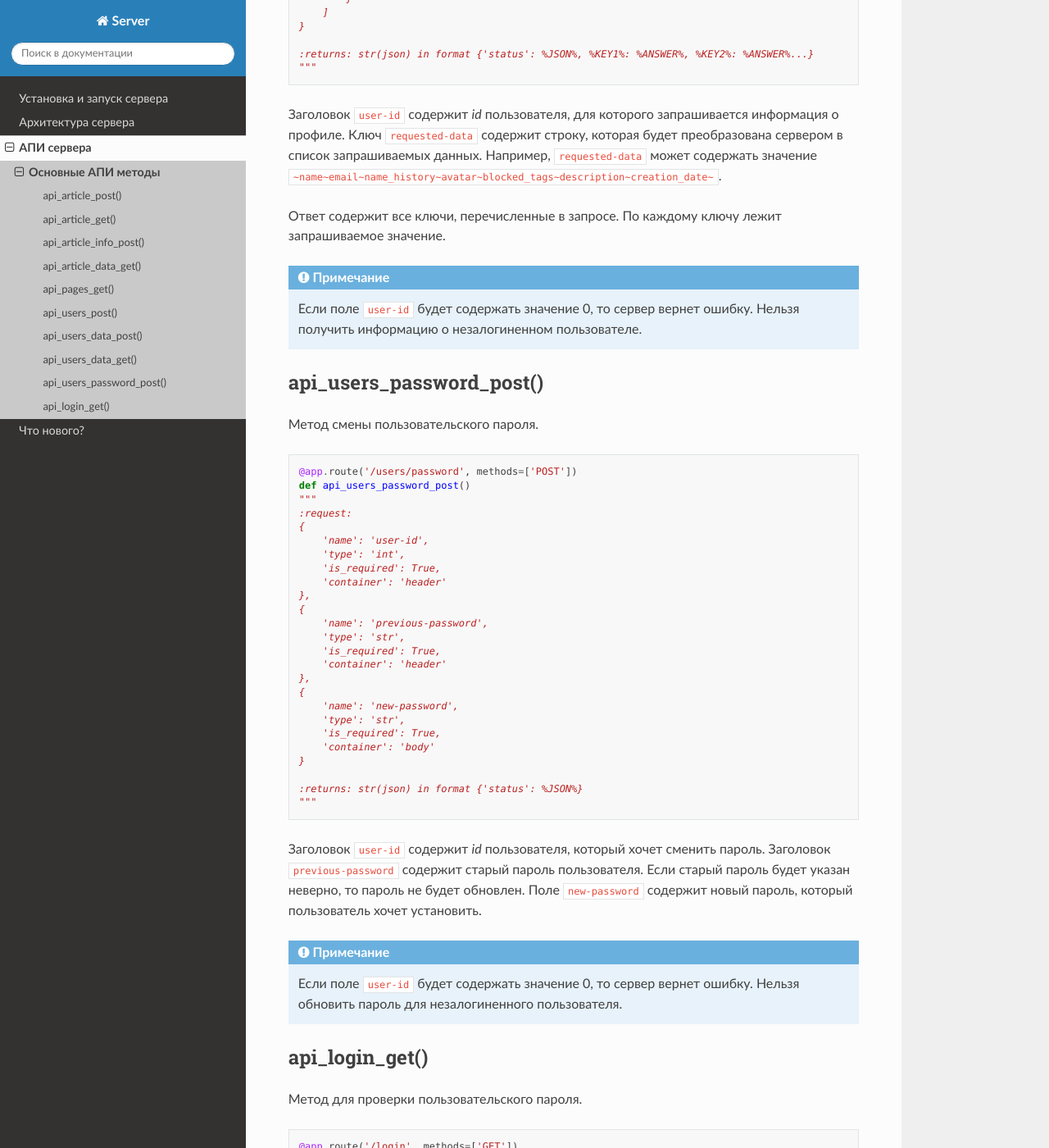
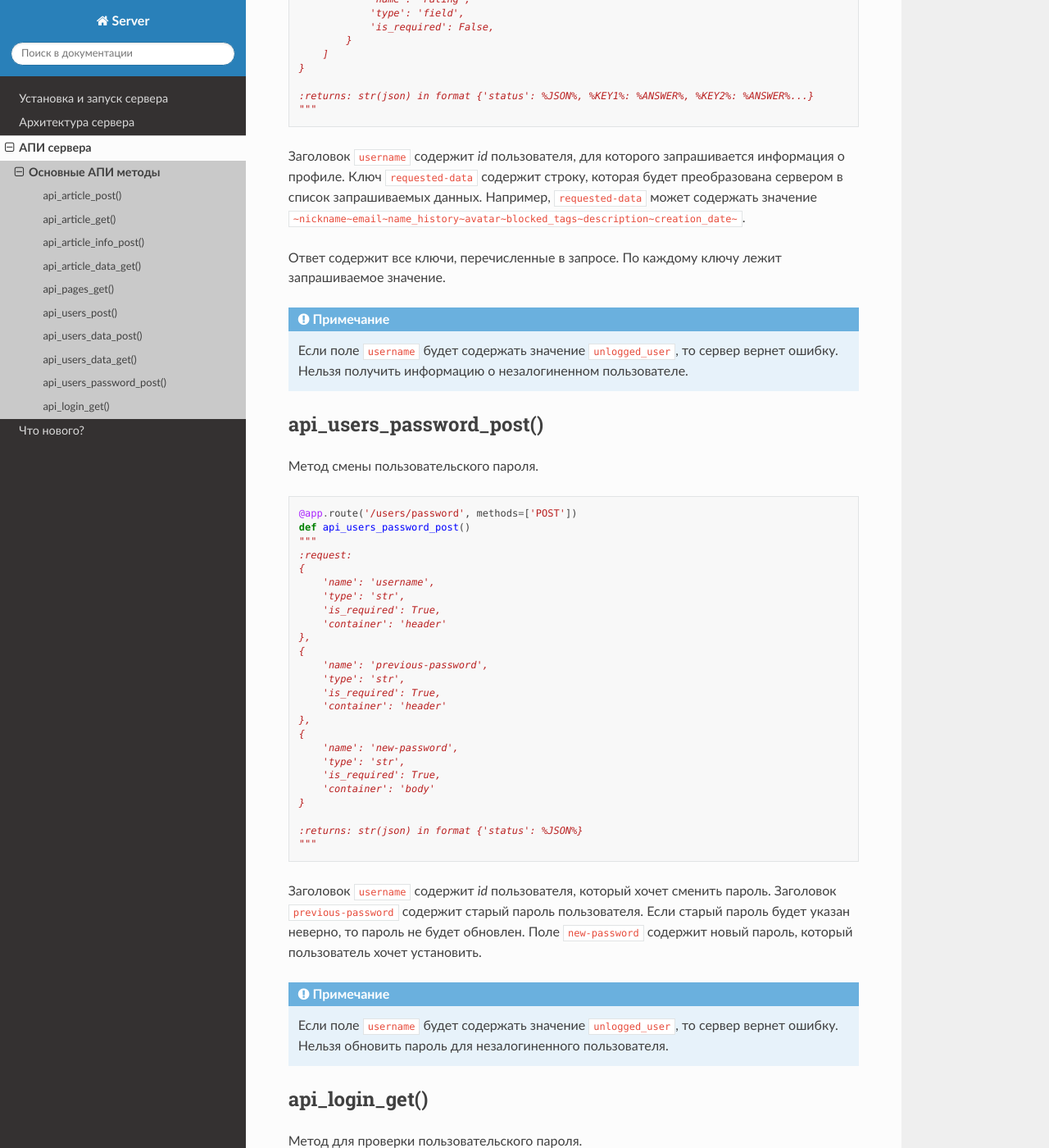
Before and after one commit to abnormalize0/DailyTeleFrog, a Sphinx documentation site: the page built from server/doc/source/api/api.rst, in a window 1280 px wide and 1400 px high, scrolled down 16559 px. Shown: the whole window at 82% size. Built offline with Sphinx 7.4.7 and the Read the Docs theme 2.0.0, drawn with Linux system fonts in a browser that asks for light colours; pages that are not in the unit, such as notebooks, are missing from menus; some of the changed text lies outside the part shown.

Commit message:
change user_id to username

```diff
--- a/server/doc/source/api/api.rst
+++ b/server/doc/source/api/api.rst
@@ -33,8 +33,8 @@ api_article_post()
     """
     :request:
     {
-        'name': 'user-id',
-        'type': 'int',
+        'name': 'username',
+        'type': 'str',
         'is_required': True,
         'container': 'header'
     },
@@ -93,7 +93,7 @@ api_article_post()
 
 .. note::
     Незалогиненные пользователи не могут опубликовать статью. Если на сервер отправить запрос на публикацию статьи для
-    пользователя с *id* равным 0, то сервер вернет ошибку.
+    пользователя с *id* равным ``unlogged_user``, то сервер вернет ошибку.
 
 api_article_get()
 ^^^^^^^^^^^^^^^^^
@@ -127,7 +127,7 @@ api_article_get()
         'preview_content': '%JSON%' # user-defined preview structure
         'name': '%STR%'
         'author_preview': {
-                            'name': '%STR%'
+                            'nickname': '%STR%'
                             'avatar': '%STR%'
                           }
         'answers': [
@@ -162,7 +162,7 @@ api_article_get()
 Ключ ``name`` содержит название статьи.
 
 Ключ ``author_preview`` содержит *json* с данными об авторе для предпоказа. Данные об авторе содержат *login*
-пользователя, доступный по ключу ``name`` и ссылку на аватар автора, доступную по ключу ``avatar``.
+пользователя, доступный по ключу ``nickname`` и ссылку на аватар автора, доступную по ключу ``avatar``.
 
 Ключ ``answers`` содержит список коментариев и ответов к ним.
 Этот список содержит древовиднусюб структуру комментариев.
@@ -195,8 +195,8 @@ api_article_info_post()
     """
     :request:
     {
-        'name': 'user-id',
-        'type': 'int',
+        'name': 'username',
+        'type': 'str',
         'is_required': True,
         'container': 'header'
     },
@@ -268,8 +268,8 @@ api_article_info_post()
     :returns: str(json) in format {'status': %JSON%, 'comment_id': %INT%}
     """
 
-Заголовок ``user-id`` содержит *id* пользователя, для которого запрашиваются страницы со статьями.
-Если страницы запрашиваются для незалогиненного пользователя, то этот заголовок должен содержать значение ``0``.
+Заголовок ``username`` содержит *id* пользователя, для которого запрашиваются страницы со статьями.
+Если страницы запрашиваются для незалогиненного пользователя, то этот заголовок должен содержать значение ``unlogged_user``.
 Заголовок ``article-id`` содержит *id* статьи для которой будет выполняться команда.
 В запросе к серверу должна присутсвовать одна из команд ``like-article``, ``dislike-article``, ``like-comment``,
 ``dislike-comment`` или ``add-comment``.
@@ -279,7 +279,7 @@ api_article_info_post()
 
 .. note::
     Незалогиненные пользователи не могут оставлять комментарии, лайкать и дизлайкать.
-    Если на сервер отправить такой запрос для пользователя с *id* равным 0,
+    Если на сервер отправить такой запрос для пользователя с *id* равным ``unlogged_user``,
     то сервер вернет ошибку.
 
 api_article_data_get()
@@ -359,8 +359,8 @@ api_pages_get()
     """
     :request:
     {
-        'name': 'user-id',
-        'type': 'int',
+        'name': 'username',
+        'type': 'str',
         'is_required': True,
         'container': 'header'
     },
@@ -458,8 +458,8 @@ api_pages_get()
     :returns: str(json) in format {'status': %JSON%, 'pages': %JSON%}
     """
 
-Заголовок ``user-id`` содержит *id* пользователя, для которого запрашиваются страницы со статьями.
-Если страницы запрашиваются для незалогиненного пользователя, то этот заголовок должен содержать значение ``0``.
+Заголовок ``username`` содержит *id* пользователя, для которого запрашиваются страницы со статьями.
+Если страницы запрашиваются для незалогиненного пользователя, то этот заголовок должен содержать значение ``unlogged_user``.
 Заголовок ``indexes`` содержит список *id* запрашиваемых страниц перечисленных через символ ``~``.
 Например, заголовок может содержать значение ``~1~2~3~``.
 Ключ ``include-nonsub`` является флагом для включения в выборку постов, в которых нет информации, на которую
@@ -487,7 +487,7 @@ api_pages_get()
             'preview_content': '%JSON%' # user-defined preview structure
             'name': '%STR%'
             'author_preview': {
-                                'name': '%STR%'
+                                'nickname': '%STR%'
                                 'avatar': '%STR%'
                             }
             'likes_count': '%INT%'
@@ -529,7 +529,7 @@ api_pages_get()
 Ключ ``name`` содержит название статьи.
 
 Ключ ``author_preview`` содержит *json* с данными об авторе для предпоказа. Данные об авторе содержат *login*
-пользователя, доступный по ключу ``name`` и ссылку на аватар автора, доступную по ключу ``avatar``.
+пользователя, доступный по ключу ``nickname`` и ссылку на аватар автора, доступную по ключу ``avatar``.
 
 Ключ ``likes_count`` содержит количество лайков статьи.
 Ключ ``likes_id`` содержит id пользователей, которые поставили лайк статье.
@@ -632,7 +632,7 @@ api_users_post()
         'container': 'body',
     }
 
-    :returns: str(json) in format {'status': %JSON%, 'user_id': %INT%}
+    :returns: str(json) in format {'status': %JSON%}
     """
 
 Метод возвращает *id* созданного пользователя.
@@ -664,13 +664,13 @@ api_users_data_post()
     """
     :request:
     {
-        'name': 'user-id',
-        'type': 'int',
+        'name': 'username',
+        'type': 'str',
         'is_required': True,
         'container': 'header'
     },
     {
-        'name': 'name',
+        'name': 'nickname',
         'type': 'str',
         'is_required': False,
         'container': 'body',
@@ -740,7 +740,7 @@ api_users_data_post()
     """
 
 Метод принимает только один заголовок с *id* пользователя.
-Поле ``name`` соответствует никнейму пользователя.
+Поле ``nickname`` соответствует никнейму пользователя.
 Поле ``email`` соответствует почте пользователя.
 Поле ``avatar`` является ссылкой на аватарку пользователя.
 Поле ``sub-tags`` является списком тегов, на которые пользователь подписан, разделенных символом ``~``.
@@ -752,10 +752,10 @@ api_users_data_post()
 Поле ``blocked-communities`` является списком заблокированных сообществ, разделенных символом ``~``.
 Поле ``description`` содержит в себе текстовое описарние профиля.
 
-Если было обновлено поле ``name``, то поле ``name_history`` будет обновлено сервером автоматически.
+Если было обновлено поле ``nickname``, то поле ``name_history`` будет обновлено сервером автоматически.
 
 .. note::
-    Если поле ``user-id`` будет содержать значение 0, то сервер вернет ошибку.
+    Если поле ``username`` будет содержать значение ``unlogged_user``, то сервер вернет ошибку.
     Нельзя обновить данные о незалогиненном пользователе.
 
 api_users_data_get()
@@ -770,8 +770,8 @@ api_users_data_get()
     """
     :request:
     {
-        'name': 'user-id',
-        'type': 'int',
+        'name': 'username',
+        'type': 'str',
         'is_required': True,
         'container': 'header'
     },
@@ -782,7 +782,7 @@ api_users_data_get()
         'container': 'header',
         'structure': [
             {
-                'name': 'name',
+                'name': 'nickname',
                 'type': 'field',
                 'is_required': False,
             },
@@ -858,14 +858,14 @@ api_users_data_get()
     :returns: str(json) in format {'status': %JSON%, %KEY1%: %ANSWER%, %KEY2%: %ANSWER%...}
     """
 
-Заголовок ``user-id`` содержит *id* пользователя, для которого запрашивается информация о профиле.
+Заголовок ``username`` содержит *id* пользователя, для которого запрашивается информация о профиле.
 Ключ ``requested-data`` содержит строку, которая будет преобразована сервером в список запрашиваемых данных. Например,
-``requested-data`` может содержать значение ``~name~email~name_history~avatar~blocked_tags~description~creation_date~``.
+``requested-data`` может содержать значение ``~nickname~email~name_history~avatar~blocked_tags~description~creation_date~``.
 
 Ответ содержит все ключи, перечисленные в запросе. По каждому ключу лежит запрашиваемое значение.
 
 .. note::
-    Если поле ``user-id`` будет содержать значение 0, то сервер вернет ошибку.
+    Если поле ``username`` будет содержать значение ``unlogged_user``, то сервер вернет ошибку.
     Нельзя получить информацию о незалогиненном пользователе.
 
 api_users_password_post()
@@ -880,8 +880,8 @@ api_users_password_post()
     """
     :request:
     {
-        'name': 'user-id',
-        'type': 'int',
+        'name': 'username',
+        'type': 'str',
         'is_required': True,
         'container': 'header'
     },
@@ -901,12 +901,12 @@ api_users_password_post()
     :returns: str(json) in format {'status': %JSON%}
     """
 
-Заголовок ``user-id`` содержит *id* пользователя, который хочет сменить пароль. Заголовок ``previous-password``
+Заголовок ``username`` содержит *id* пользователя, который хочет сменить пароль. Заголовок ``previous-password``
 содержит старый пароль пользователя. Если старый пароль будет указан неверно, то пароль не будет обновлен.
 Поле ``new-password`` содержит новый пароль, который пользователь хочет установить.
 
 .. note::
-    Если поле ``user-id`` будет содержать значение 0, то сервер вернет ошибку.
+    Если поле ``username`` будет содержать значение ``unlogged_user``, то сервер вернет ошибку.
     Нельзя обновить пароль для незалогиненного пользователя.
 
 api_login_get()
@@ -921,8 +921,8 @@ api_login_get()
     """
     :request:
     {
-        'name': 'user-id',
-        'type': 'int',
+        'name': 'username',
+        'type': 'str',
         'is_required': False,
         'container': 'header',
     },
@@ -942,11 +942,11 @@ api_login_get()
     :returns: str(json) in format {'status': %JSON%, 'is-correct': %BOOL%}
     """
 
-Заголовок ``user-id`` содержит *id* пользователя, для которого происходит проверка пароля.
+Заголовок ``username`` содержит *id* пользователя, для которого происходит проверка пароля.
 Заголовок ``email`` содержит *email* пользователя, для которого происходит проверка пароля.
 Заголовок ``password`` содержит пароль, которой нужно проверить.
 При отсутсвии пользователя с *id* ``is-correct`` будет содержать значение ``False``
 
 .. note::
-    Если поле ``user-id`` будет содержать значение 0, то сервер вернет ошибку.
+    Если поле ``username`` будет содержать значение ``unlogged_user``, то сервер вернет ошибку.
     Нельзя проверить пароль у незалогиненного пользователя.
--- a/server/doc/source/architecture.rst
+++ b/server/doc/source/architecture.rst
@@ -158,7 +158,7 @@
 
 Название таблицы пользователей задается в файле конфигурации сервера. По умолчанию это ``users``.
 Название уникального идентификатора пользователя *{id}* в базе данных задается в файле конфигурации сервера.
-По умолчанию это ``user_id``.
+По умолчанию это ``username``.
 
 База данных статей
 ^^^^^^^^^^^^^^^^^^
```
Also changed, not shown: server/doc/source/images/articles.drawio.png, server/doc/source/images/comments.drawio.png, server/doc/source/images/users.drawio.png, 9 other files.
